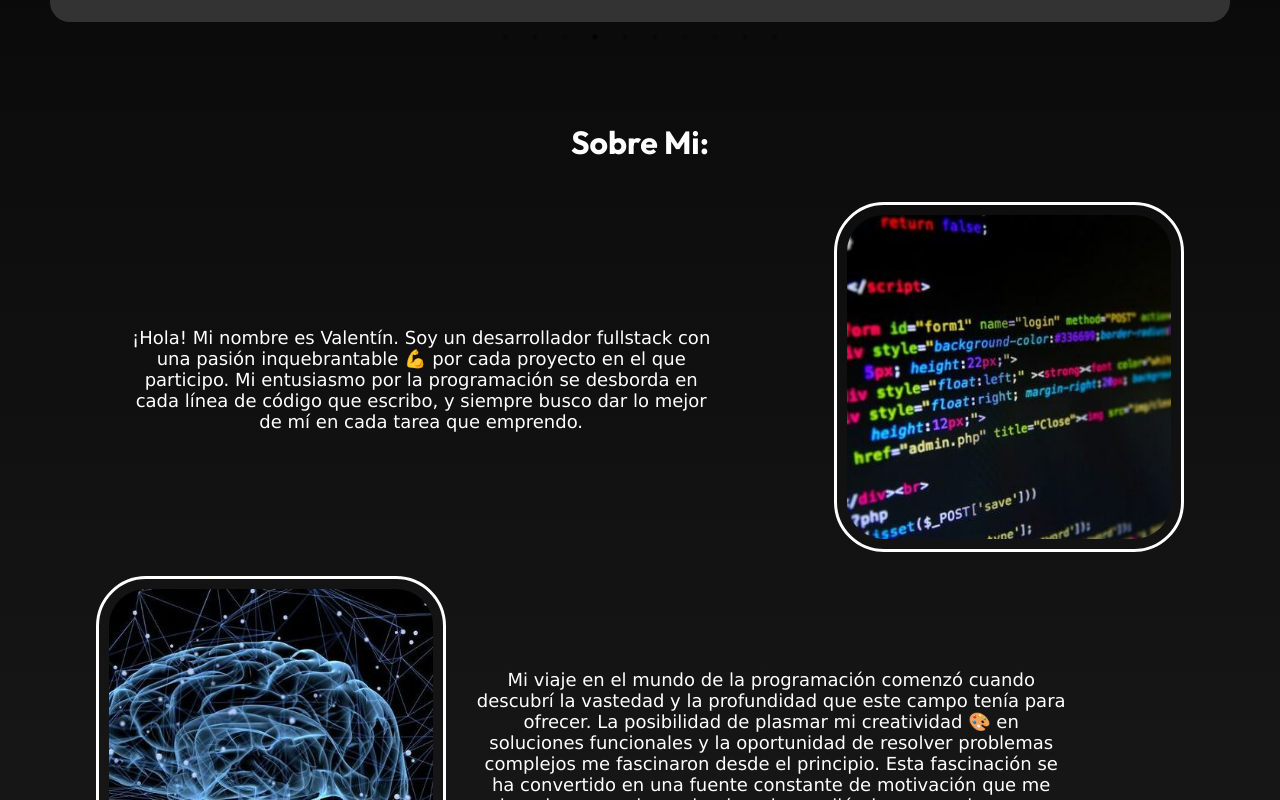
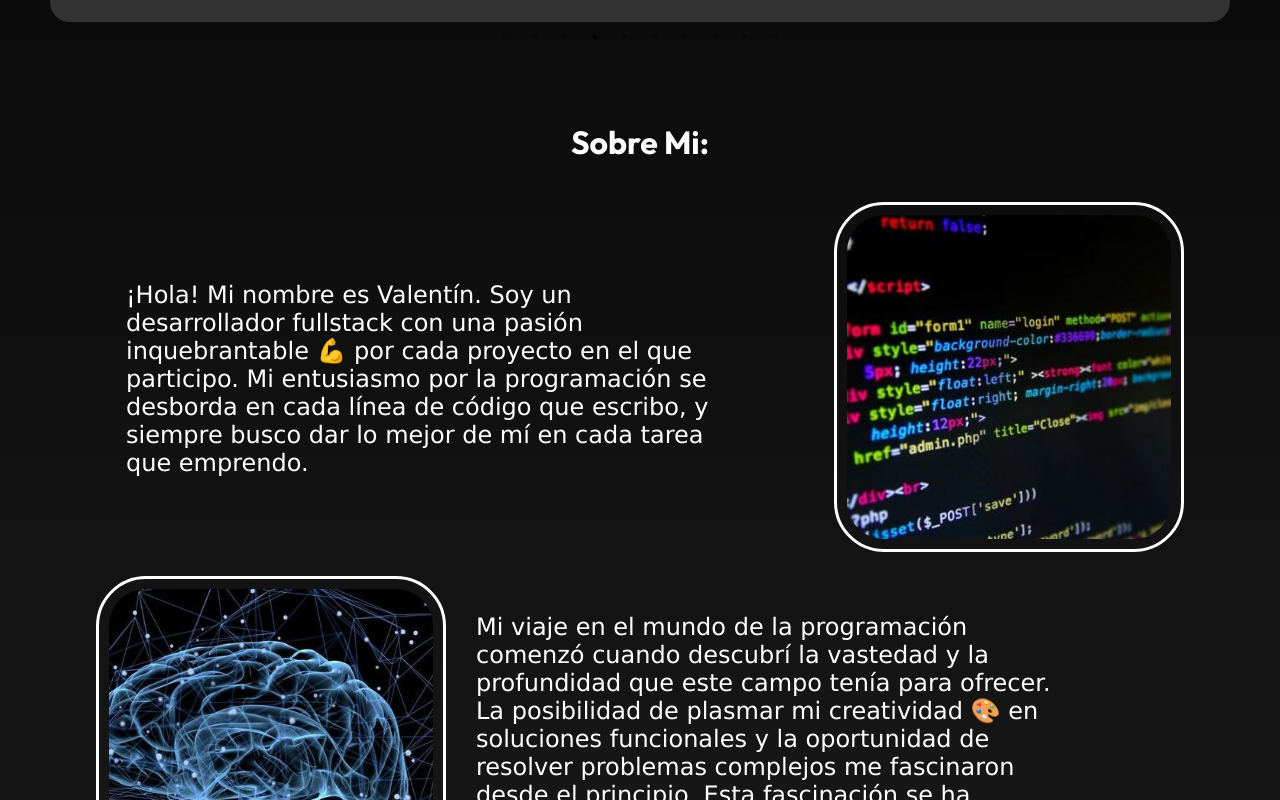
Before and after one commit to valen07dido/Portfolio, a React (Vite) app in the folder Client/: page / in a window 1280 px wide. Shown: the part 720-1520 px from the top of the page. Built offline with nearby package versions, Linux system fonts and the light colour scheme; no server answers.

Commit message:
about mas ordenado

```diff
--- a/Client/src/Components/About/About.module.css
+++ b/Client/src/Components/About/About.module.css
@@ -4,7 +4,7 @@
 }
 .content{
     color: white;
-    font-size:large;
+    font-size:x-large;
     font-weight: 500;
     width: 80%;
     margin: 30px;
@@ -15,7 +15,7 @@
     display: flex;
     flex-direction: column;
     justify-content: center;
-    text-align: center;
+    text-align: start;
     align-items: center;
 }
 .contentContainer {
```
